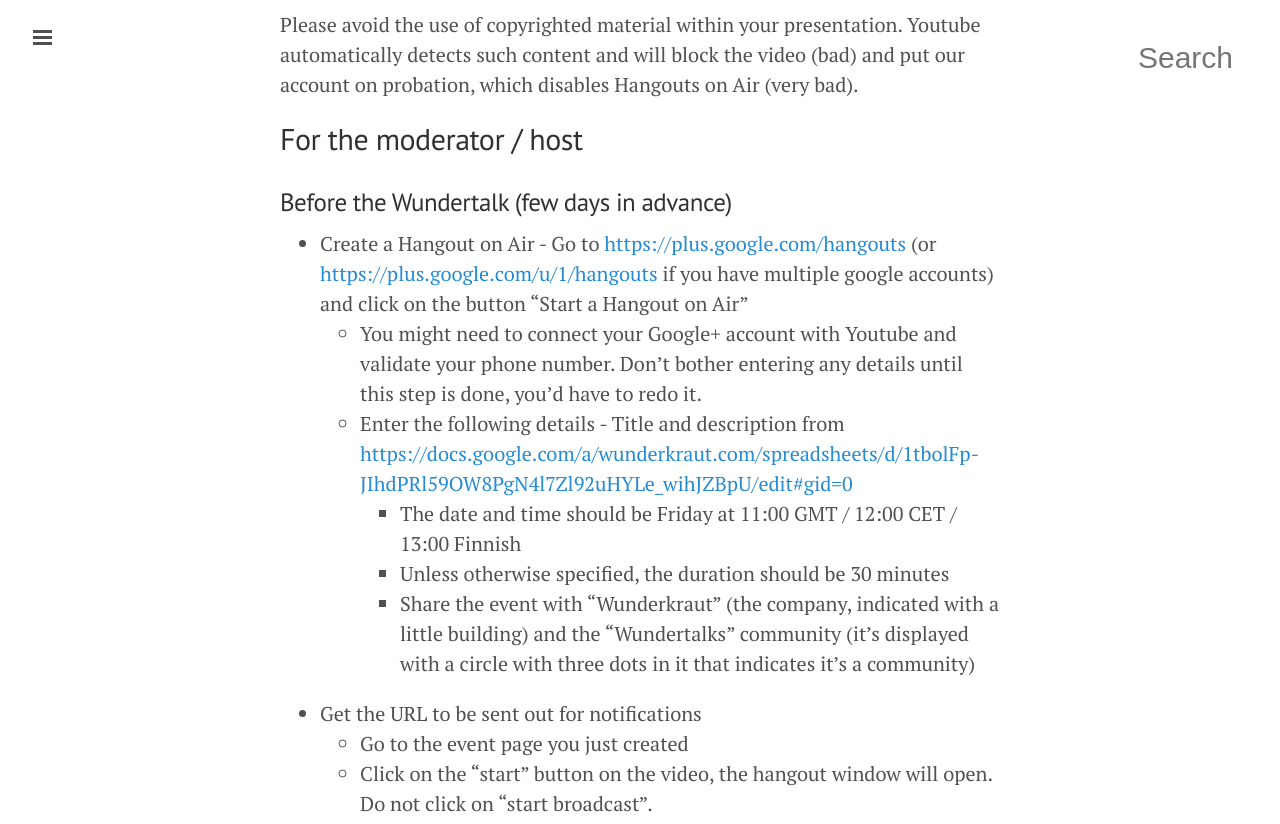
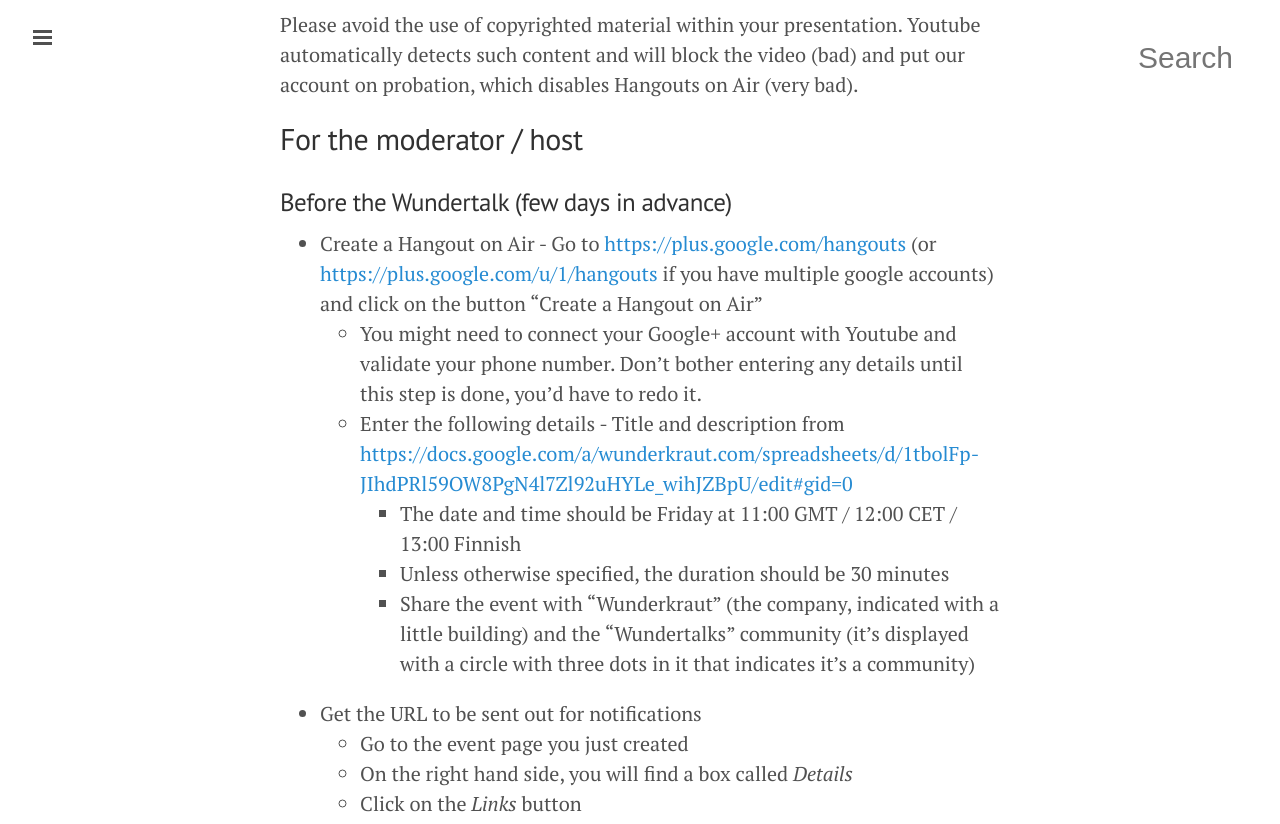
Before and after one commit to tormi/WunderWay, a Jekyll site: the page built from working-at-wunderkraut/communicating/wundertalks-faq.md, in a window 1280 px wide and 1400 px high, scrolled down 2901 px. Shown: the top 824 px of the window. Built offline with Jekyll 4.4.1, drawn with Linux system fonts in a browser that asks for light colours; nearby versions of some CDN libraries; some of the changed text lies outside the part shown; grey boxes are pictures that could not be loaded.

Commit message:
Updated instructions to retrieve the URL of the WunderTalk's YouTube video

```diff
--- a/working-at-wunderkraut/communicating/wundertalks-faq.md
+++ b/working-at-wunderkraut/communicating/wundertalks-faq.md
@@ -78,7 +78,7 @@
 ### Before the Wundertalk (few days in advance)
 
  - Create a Hangout on Air
- 	 - Go to [https://plus.google.com/hangouts](https://plus.google.com/hangouts) (or [https://plus.google.com/u/1/hangouts](https://plus.google.com/u/1/hangouts) if you have multiple google accounts) and click on the button “Start a Hangout on Air”
+ 	 - Go to [https://plus.google.com/hangouts](https://plus.google.com/hangouts) (or [https://plus.google.com/u/1/hangouts](https://plus.google.com/u/1/hangouts) if you have multiple google accounts) and click on the button “Create a Hangout on Air”
 	 - You might need to connect your Google+ account with Youtube and validate your phone number. Don’t bother entering any details until this step is done, you’d have to redo it.
 	 - Enter the following details
 	 	 - Title and description from [https://docs.google.com/a/wunderkraut.com/spreadsheets/d/1tbolFp-JIhdPRl59OW8PgN4l7Zl92uHYLe_wihJZBpU/edit#gid=0](https://docs.google.com/a/wunderkraut.com/spreadsheets/d/1tbolFp-JIhdPRl59OW8PgN4l7Zl92uHYLe_wihJZBpU/edit#gid=0)
@@ -87,8 +87,10 @@
 		 - Share the event with “Wunderkraut” (the company, indicated with a little building) and the “Wundertalks” community (it’s displayed with a circle with three dots in it that indicates it’s a community)
  - Get the URL to be sent out for notifications
 	 - Go to the event page you just created
-	 - Click on the “start” button on the video, the hangout window will open. Do not click on “start broadcast”.
-	 - At the bottom right of the window, you have access to various URLs, copy the URL of the YouTube page where the live stream will be visible. You can close the hangout window.
+	 - On the right hand side, you will find a box called _Details_
+	 - Click on the _Links_ button
+	 - Copy the URL of the _YouTube page_: [![YouTube Details](/public/images/wundertalks/WunderTalk-Details_URLs.png)](/public/images/wundertalks/WunderTalk-Details_URLs.png)
+	 - Shorten this URL by adding the ID of the YouTube page to the URL _http://youtu.be/[YOUTUBE-ID]_. The ID are the characters after the "v=". The result should look similar to [http://youtu.be/5lrnregtnX](http://youtu.be/5lrnregtnX8)
 	 - Add this URL to the following document *https://docs.google.com/a/wunderkraut.com/spreadsheets/d/1tbolFp-JIhdPRl59OW8PgN4l7Zl92uHYLe_wihJZBpU/edit*. This is the URL that will be included in the reminders.
  - The following reminders are automatically sent, but you might want to double check:
  	 - On Monday morning, the speakers get notified
```
